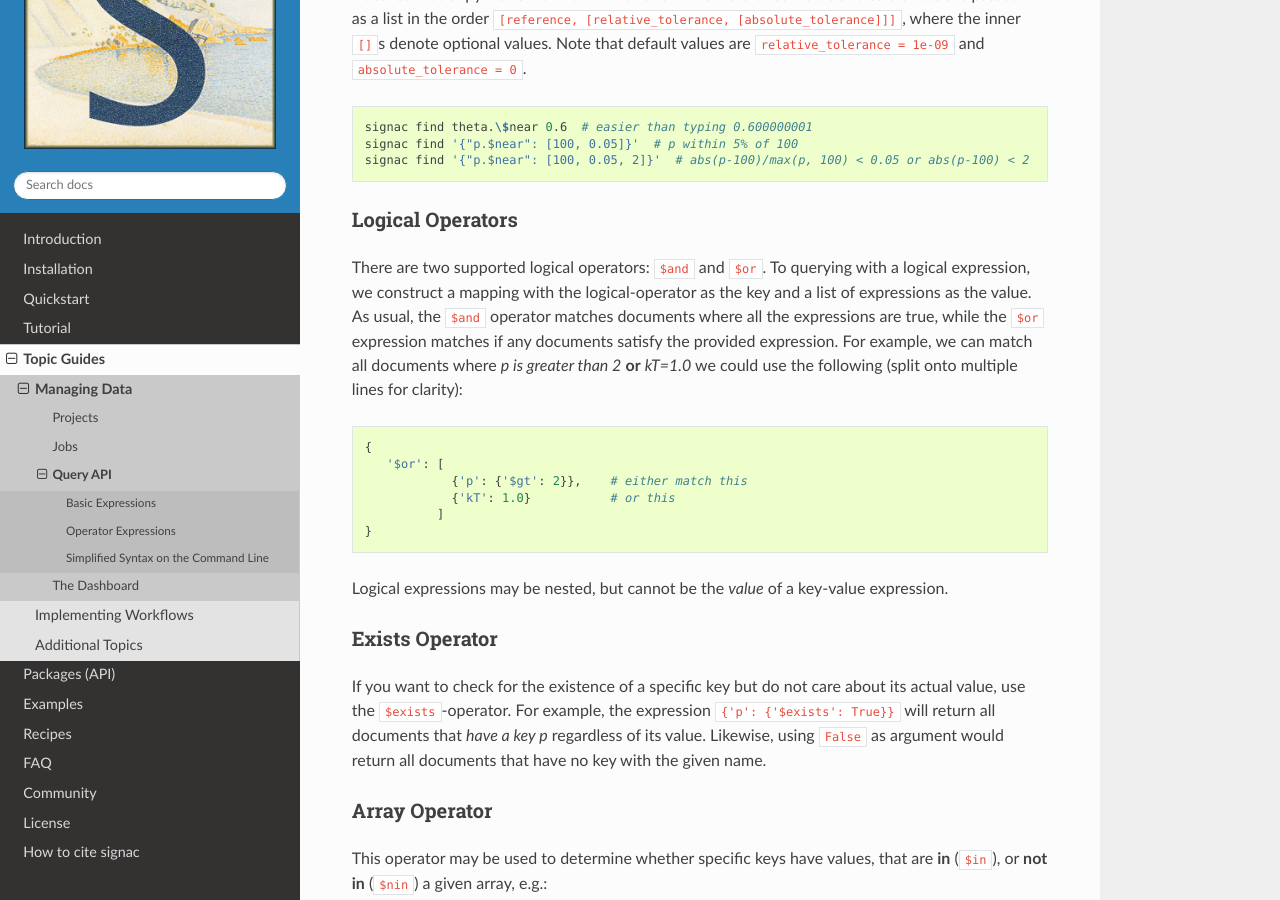
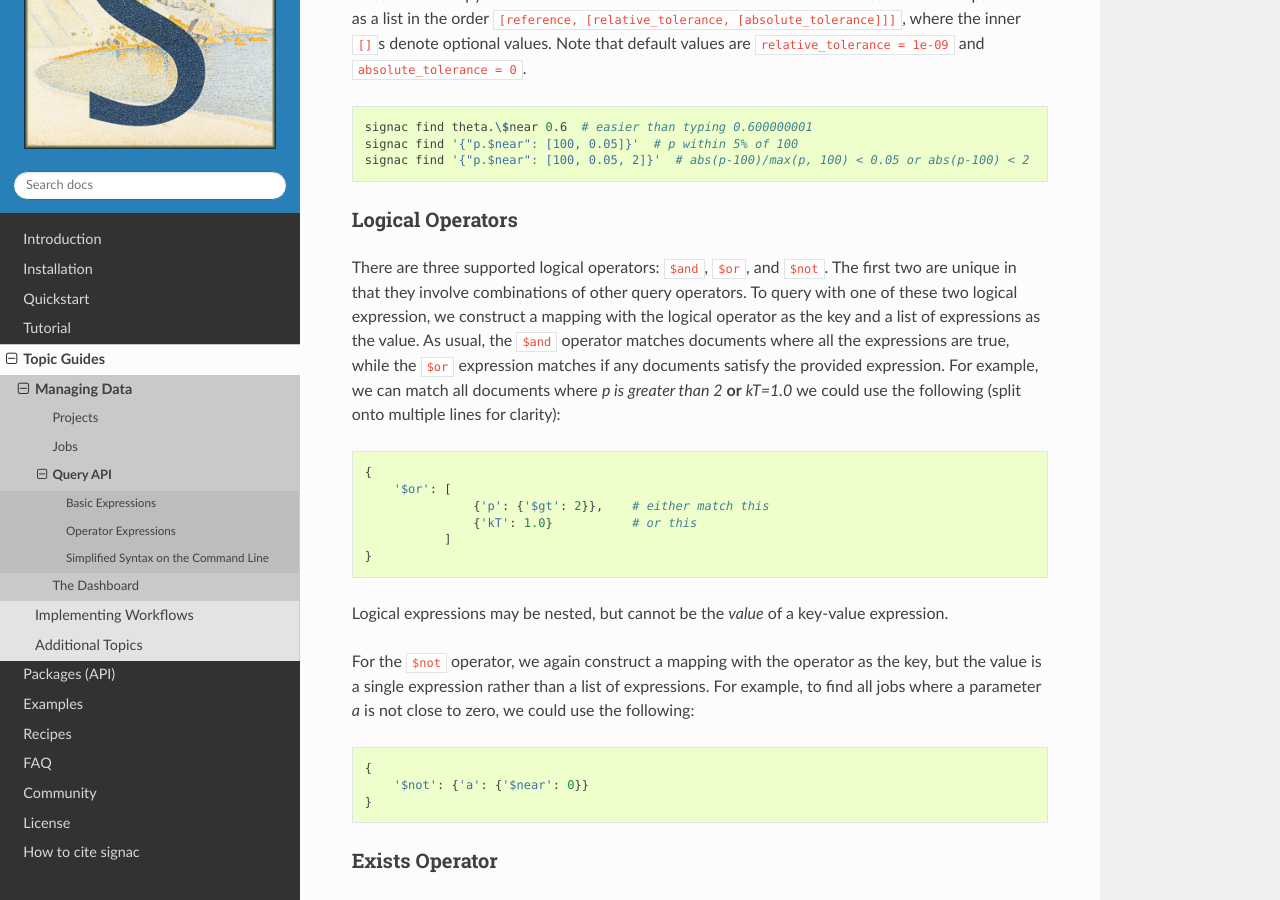
Before and after one commit to glotzerlab/signac-docs, a Sphinx documentation site: the page built from docs/source/query.rst, in a window 1280 px wide and 900 px high, scrolled down 2358 px. Built offline with Sphinx 7.4.7 and the Read the Docs theme 2.0.0, drawn with Linux system fonts in a browser that asks for light colours.

Commit message:
Fix some spacing, add documentation of not operator. Resolves #10

```diff
--- a/docs/source/query.rst
+++ b/docs/source/query.rst
@@ -123,21 +123,31 @@ Note that default values are ``relative_tolerance = 1e-09`` and ``absolute_toler
 Logical Operators
 -----------------
 
-There are two supported logical operators: ``$and`` and ``$or``.
-To querying with a logical expression, we construct a mapping with the logical-operator as the key and a list of expressions as the value.
+There are three supported logical operators: ``$and``, ``$or``, and ``$not``.
+The first two are unique in that they involve combinations of other query operators.
+To query with one of these two logical expression, we construct a mapping with the logical operator as the key and a list of expressions as the value.
 As usual, the ``$and`` operator matches documents where all the expressions are true, while the ``$or`` expression matches if any documents satisfy the provided expression.
 For example, we can match all documents where *p is greater than 2* **or** *kT=1.0* we could use the following (split onto multiple lines for clarity):
 
 .. code-block:: python
 
     {
-       '$or': [
-                {'p': {'$gt': 2}},    # either match this
-                {'kT': 1.0}           # or this
-              ]
+        '$or': [
+                   {'p': {'$gt': 2}},    # either match this
+                   {'kT': 1.0}           # or this
+               ]
     }
 
 Logical expressions may be nested, but cannot be the *value* of a key-value expression.
+
+For the ``$not`` operator, we again construct a mapping with the operator as the key, but the value is a single expression rather than a list of expressions.
+For example, to find all jobs where a parameter *a* is not close to zero, we could use the following:
+
+.. code-block:: python
+
+    {
+        '$not': {'a': {'$near': 0}}
+    }
 
 .. _exists-operator:
 
```
